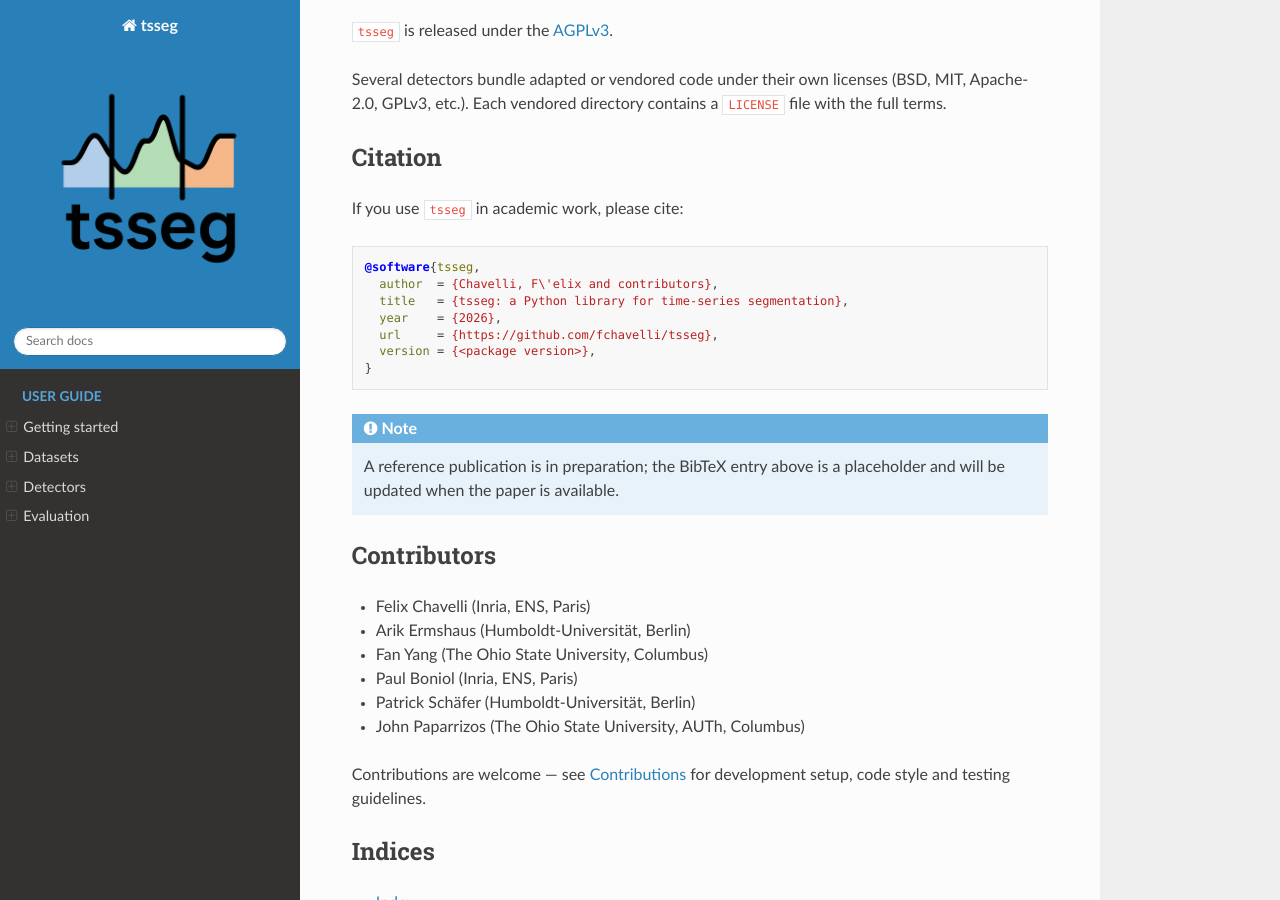
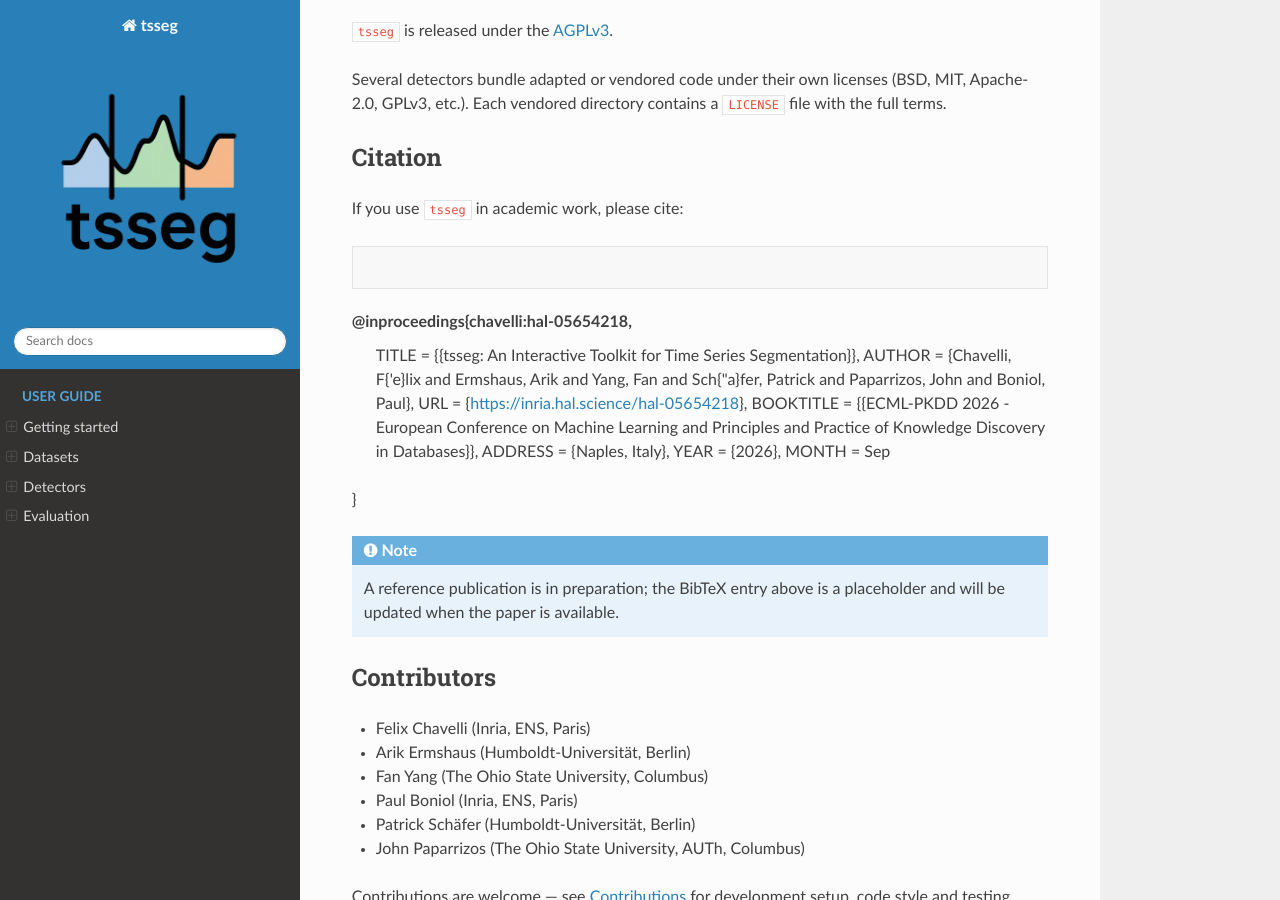
Before and after one commit to fchavelli/tsseg, a Sphinx documentation site: the page built from docs/index.rst, in a window 1280 px wide and 900 px high, scrolled down 2198 px. Built offline with Sphinx 7.4.7 and the Read the Docs theme 3.1.0, drawn with Linux system fonts in a browser that asks for light colours.

Commit message:
Update index.rst

```diff
--- a/docs/index.rst
+++ b/docs/index.rst
@@ -139,13 +139,15 @@ If you use ``tsseg`` in academic work, please cite:
 
 .. code-block:: bibtex
 
-   @software{tsseg,
-     author  = {Chavelli, F\'elix and contributors},
-     title   = {tsseg: a Python library for time-series segmentation},
-     year    = {2026},
-     url     = {https://github.com/fchavelli/tsseg},
-     version = {<package version>},
-   }
+@inproceedings{chavelli:hal-05654218,
+  TITLE = {{tsseg: An Interactive Toolkit for Time Series Segmentation}},
+  AUTHOR = {Chavelli, F{\'e}lix and Ermshaus, Arik and Yang, Fan and Sch{\"a}fer, Patrick and Paparrizos, John and Boniol, Paul},
+  URL = {https://inria.hal.science/hal-05654218},
+  BOOKTITLE = {{ECML-PKDD 2026 - European Conference on Machine Learning and Principles and Practice of Knowledge Discovery in Databases}},
+  ADDRESS = {Naples, Italy},
+  YEAR = {2026},
+  MONTH = Sep
+}
 
 .. note::
 
```
